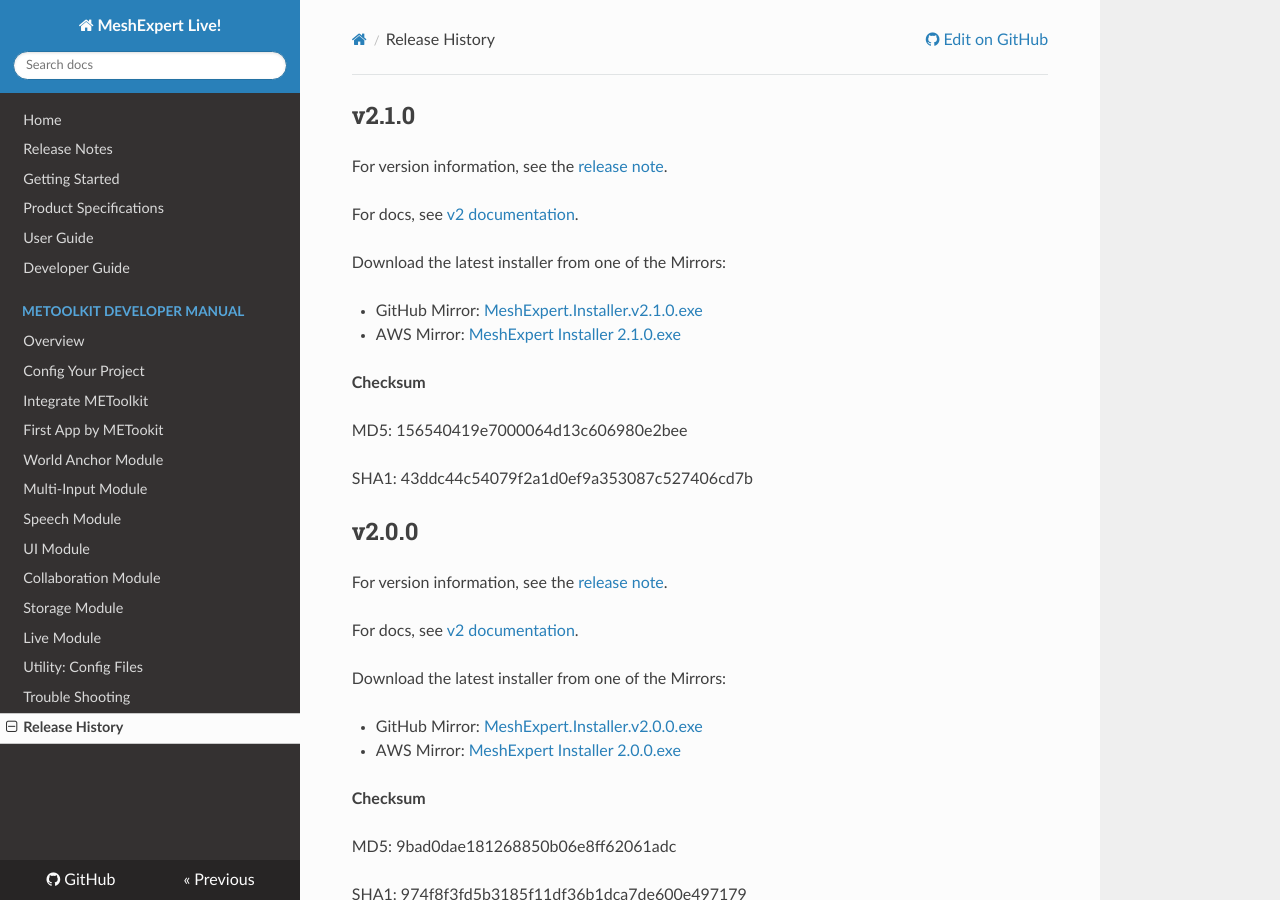
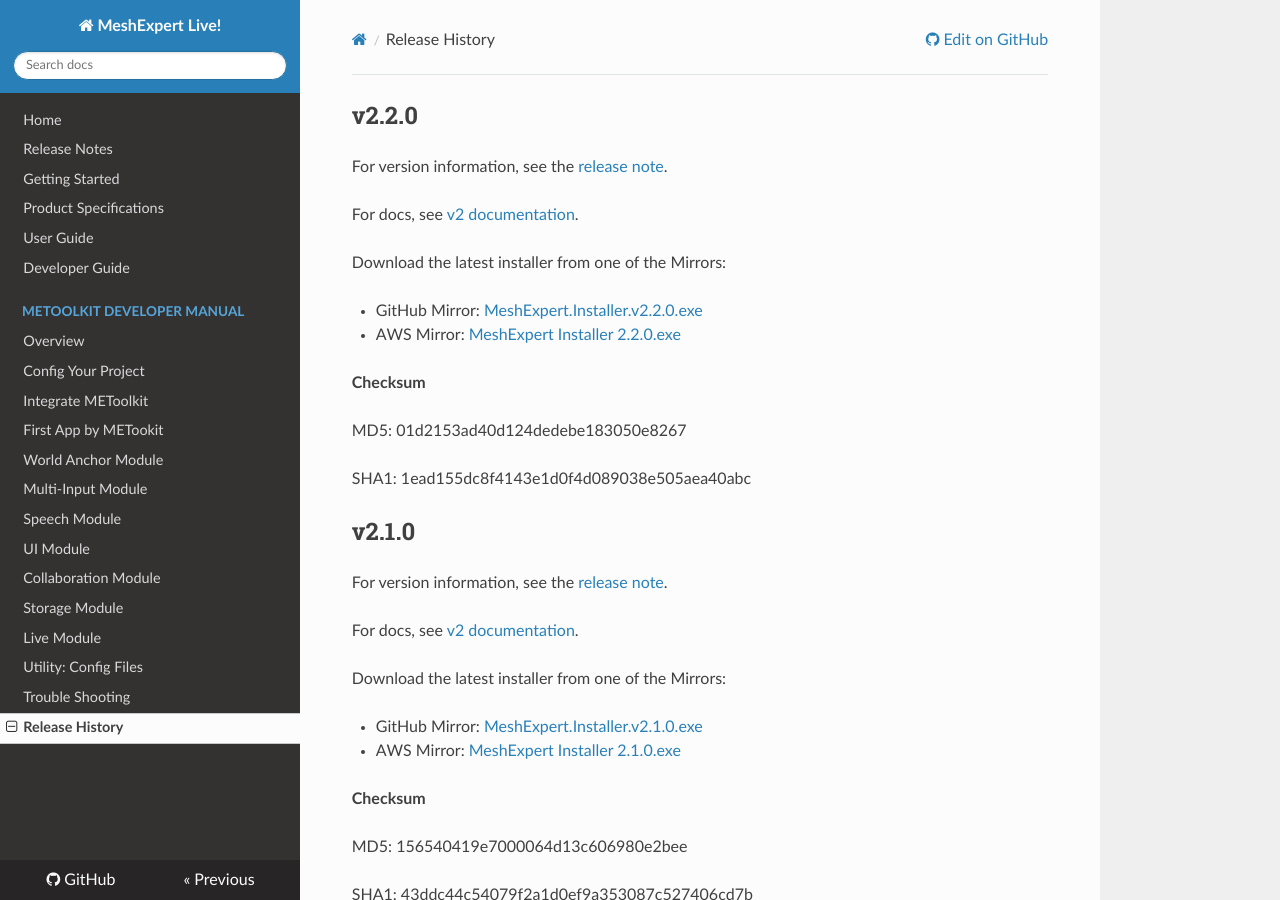
Before and after one commit to michael2008/ME-Live-Doc, an MkDocs documentation site: the page built from docs/release-history.md, in a window 1280 px wide and 900 px high. Built offline with MkDocs 1.6.1, drawn with Linux system fonts in a browser that asks for light colours; nearby versions of some CDN libraries; old or Windows-style settings are respelled for this version of MkDocs.

Commit message:
update to v2.2.0

```diff
--- a/docs/release-history.md
+++ b/docs/release-history.md
@@ -1,3 +1,22 @@
+## v2.2.0
+
+For version information, see the [release note](release-notes.md#v220).
+
+For docs, see [v2 documentation](http://docs.datamesh.com/projects/me-live/en/v2 "v2 doc").
+
+Download the latest installer from one of the Mirrors:
+
+* GitHub Mirror: [MeshExpert.Installer.v2.2.0.exe](https://github.com/DataMesh-OpenSource/MeshExpert-Live/releases/download/v2.2.0/MeshExpert.Installer.v2.2.0.exe "MeshExpert Installer v2.2.0")
+
+- AWS Mirror: [MeshExpert Installer 2.2.0.exe](https://meshexpert-us.s3.amazonaws.com/MeshExpert%20Installer%202.2.0.exe)
+
+**Checksum**
+
+MD5: 01d2153ad40d124dedebe183050e8267
+
+SHA1: 1ead155dc8f4143e1d0f4d089038e505aea40abc
+
+
 ## v2.1.0
 
 For version information, see the [release note](release-notes.md#v210).
```
Also changed, not shown: docs/release-notes.md (+10 -0 lines).
